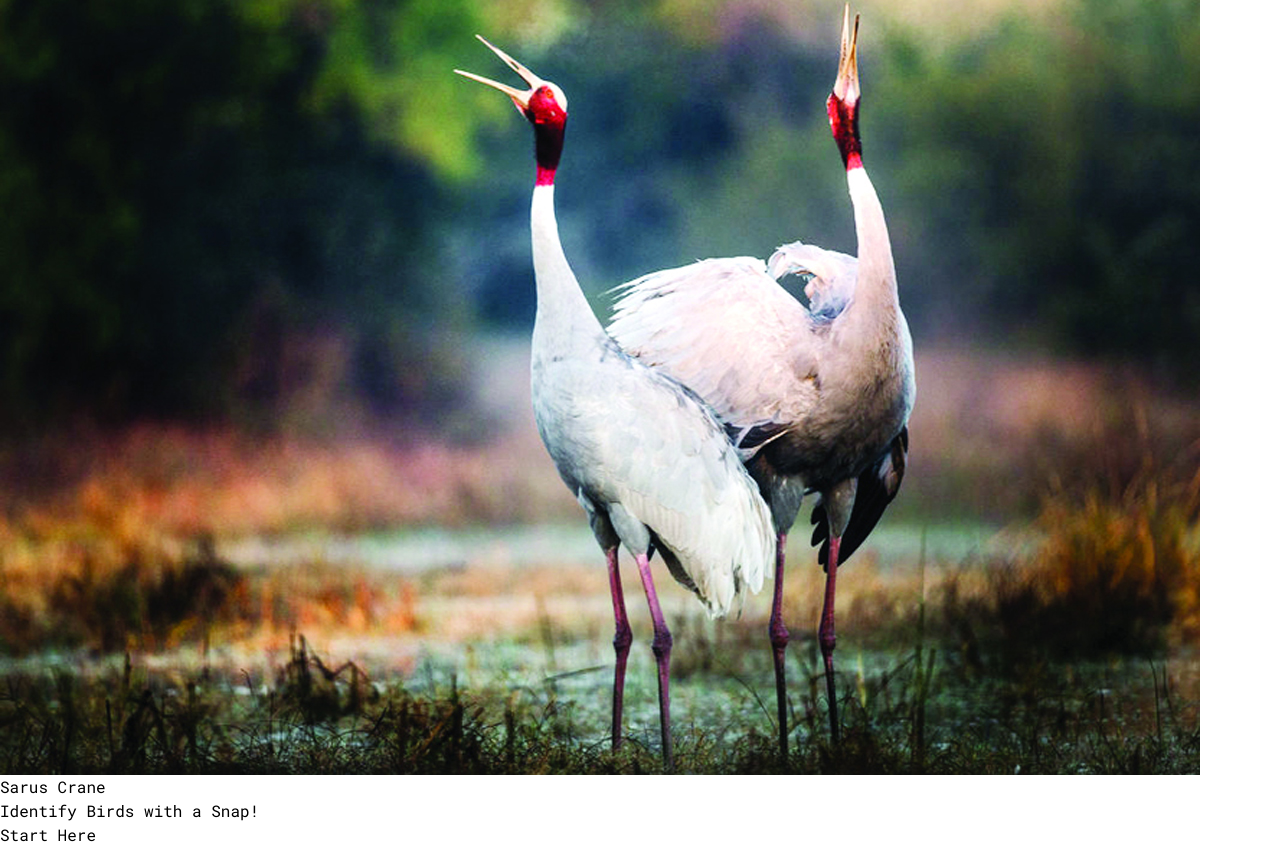
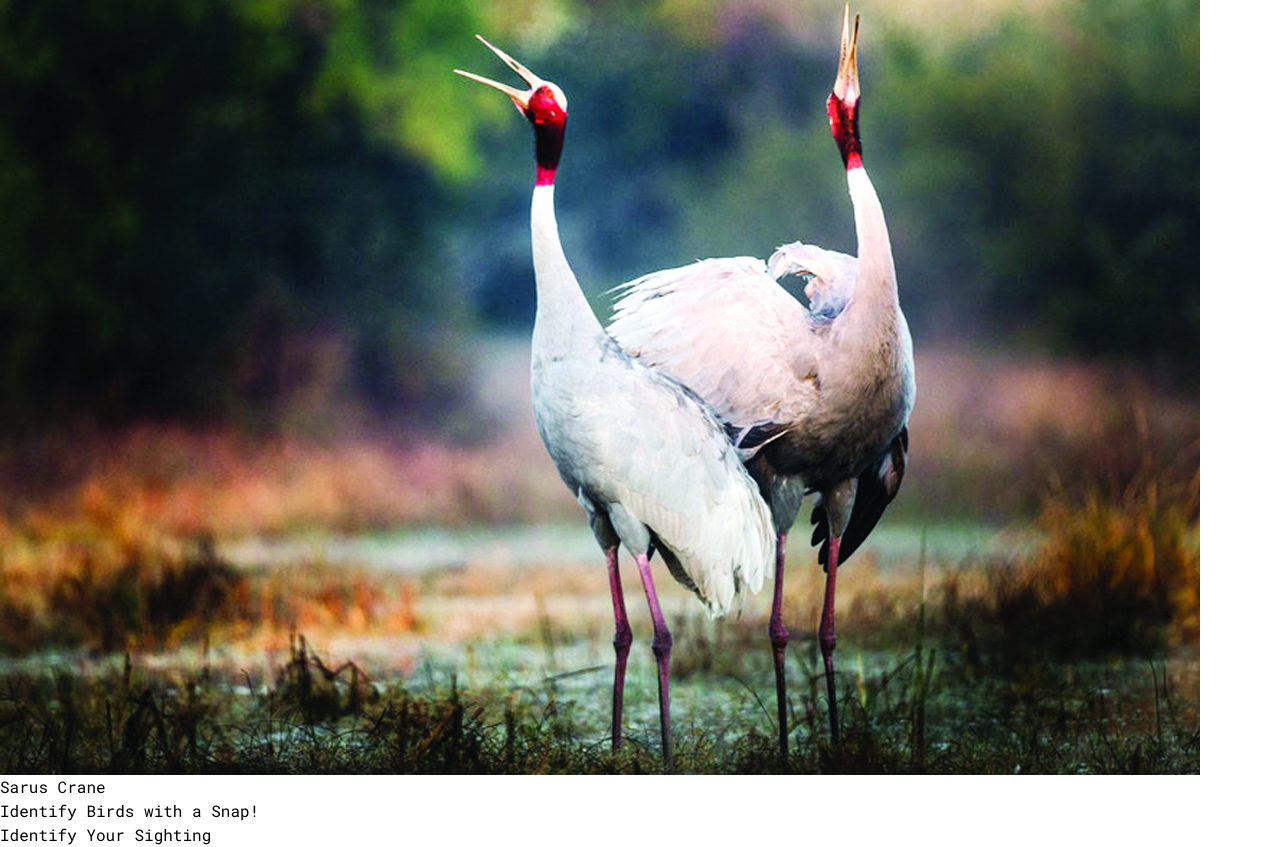
Before and after one commit to SwanandD121/BirdScout, a React (Vite) app: page /discover in a window 1280 px wide. Shown: the part 9897-10744 px from the top of the page. Built offline with nearby package versions, Linux system fonts and the light colour scheme.

Commit message:
Add gradio link

```diff
--- a/src/components/Discover.jsx
+++ b/src/components/Discover.jsx
@@ -100,7 +100,13 @@ const Discover = () => {
         </div>
         <div className="mb-8 flex flex-col gap-2">
           <h3 className="text-lg lg:text-xl font-semibold mb-2">Identify Birds with a Snap!</h3>
-          <Button text="Start Here" />
+          <Button
+              text="Identify Your Sighting"
+              onClick={() =>
+                (window.location.href =
+                  "https://b42ed6ef154169f582.gradio.live/")
+              }
+            />
         </div>
       </div>
 
--- a/src/components/Home.jsx
+++ b/src/components/Home.jsx
@@ -34,7 +34,7 @@ const Home = () => {
               text="Identify Your Sighting"
               onClick={() =>
                 (window.location.href =
-                  "https://en.wikipedia.org/wiki/Peregrine_falcon")
+                  "https://b42ed6ef154169f582.gradio.live/")
               }
             />
           </div>
```
